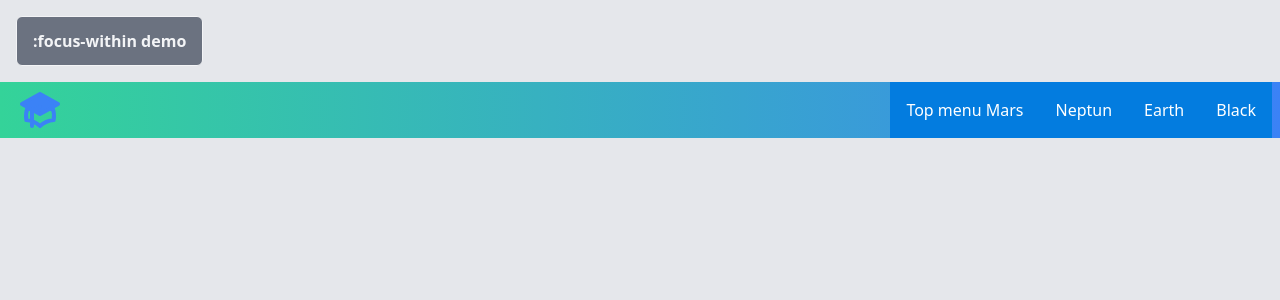
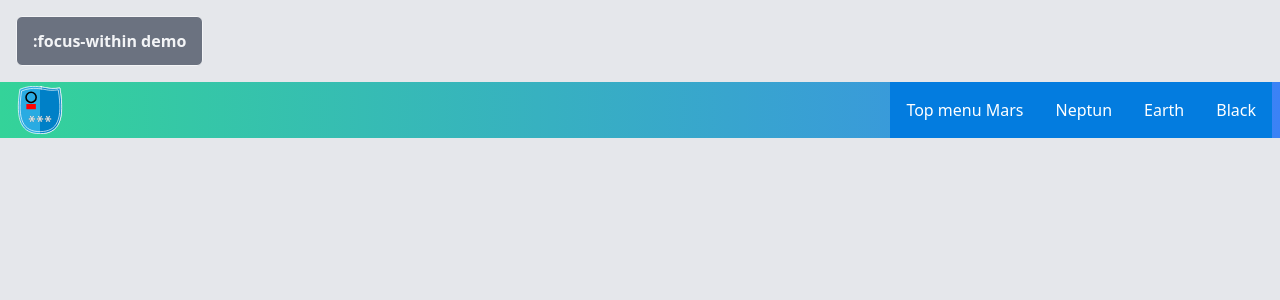
Before and after one commit to maxzz/react-focus-within-menus, a React (Vite) app: page / in a window 1280 px wide. Both pictures are taken after a click on the button ":focus-within demo". Shown: the top 300 px of the page. Built offline with nearby package versions, Linux system fonts and the light colour scheme.

Commit message:
Fix: update logo icon for focus-within demo

```diff
--- a/src/components/FocusWithinMenuDemo.tsx
+++ b/src/components/FocusWithinMenuDemo.tsx
@@ -31,7 +31,7 @@ const FocusWithinMenu: React.FC<FocusWithinMenuProps> = () => {
                     </ul>
                 </li>
                 <li><a href="#">Black</a>
-                <ul className="dropdown" aria-label="submenu">
+                    <ul className="dropdown" aria-label="submenu">
                         <li><a href="#">Item-1</a></li>
                         <li><a href="#">Item-2</a></li>
                     </ul>
@@ -58,11 +58,51 @@ const FocusWithinMenuDemo: React.FC<FocusWithinMenuDemoProps> = () => {
 
             {visible && <div className="mt-4 flex justify-between items-center bg-gradient-to-r from-green-400 to-blue-500">
                 <span className="pl-4">
-                    <svg className="w-12 h-12 text-blue-500" xmlns="http://www.w3.org/2000/svg" fill="none" viewBox="0 0 24 24" stroke="currentColor">
+
+                    {/* <svg className="w-12 h-12 text-blue-500" xmlns="http://www.w3.org/2000/svg" fill="none" viewBox="0 0 24 24" stroke="currentColor">
                         <path fill="currentColor" d="M12 14l9-5-9-5-9 5 9 5z" />
                         <path fill="bg-red-100" d="M12 14l6.16-3.422a12.083 12.083 0 01.665 6.479A11.952 11.952 0 0012 20.055a11.952 11.952 0 00-6.824-2.998 12.078 12.078 0 01.665-6.479L12 14z" />
                         <path stroke-linecap="round" stroke-linejoin="round" stroke-width="2" d="M12 14l9-5-9-5-9 5 9 5zm0 0l6.16-3.422a12.083 12.083 0 01.665 6.479A11.952 11.952 0 0012 20.055a11.952 11.952 0 00-6.824-2.998 12.078 12.078 0 01.665-6.479L12 14zm-4 6v-7.5l4-2.222" />
+                    </svg> */}
+
+                    <svg className="w-12 h-12" xmlns="http://www.w3.org/2000/svg" xmlns:xlink="http://www.w3.org/1999/xlink" viewBox="0 0 223.84 243.51">
+                        <defs>
+                            <filter id="luminosity-noclip" x="-38.5" y="-59.75" width="262.33" height="382" filterUnits="userSpaceOnUse" color-interpolation-filters="sRGB">
+                                <feFlood flood-color="#fff" result="bg" />
+                                <feBlend in="SourceGraphic" in2="bg" />
+                            </filter>
+                            <mask id="mask" x="-38.5" y="-59.75" width="262.33" height="382" maskUnits="userSpaceOnUse">
+                                <rect x="-38.5" y="-59.75" width="150.41" height="382" filter="url(#luminosity-noclip)" />
+                            </mask>
+                        </defs>
+                        <title>Asset 2</title>
+                        <g id="Layer_2" data-name="Layer 2">
+                            <g id="Layer_2-2" data-name="Layer 2">
+                                <path d="M117.92,4.8C99.47,2.6,81.13.42,58.92,3.14A174.27,174.27,0,0,0,9.78,16.73c-25,161.36,9.35,225.55,103.18,224.91S240,174.5,212.72,9.84a202.57,202.57,0,0,1-41.14,2.63C150.24,11.65,144.88,8,117.92,4.8Z" fill="#29abe2" stroke="#fff" stroke-linecap="square" stroke-linejoin="bevel" stroke-width="3.74" />
+                                <g mask="url(#mask)">
+                                    <path d="M117.92,4.8C99.47,2.6,81.13.42,58.92,3.14A174.27,174.27,0,0,0,9.78,16.73c-25,161.36,9.35,225.55,103.18,224.91S240,174.5,212.72,9.84a202.57,202.57,0,0,1-41.14,2.63C150.24,11.65,144.88,8,117.92,4.8Z" fill="#0080c7" stroke="#fff" stroke-linecap="square" stroke-linejoin="bevel" stroke-width="3.74" />
+                                </g>
+                                <path d="M117.41,14.62c-16.9-2-33.7-4-54-1.53a159.63,159.63,0,0,0-45,12.45c-22.94,147.81,8.57,206.61,94.51,206s116.41-61.5,91.38-212.33a185.56,185.56,0,0,1-37.68,2.41C147,20.89,142.11,17.57,117.41,14.62Z" fill="none" stroke="#fff" stroke-linecap="square" stroke-width="3.43" />
+                                <circle cx="66.76" cy="57.53" r="25.77" fill="none" stroke="#000" stroke-linecap="square" stroke-linejoin="bevel" stroke-width="8" />
+                                <path d="M42.67,91.42H90.85v26.37H42.67Z" fill="red" />
+                                <g id="Pass">
+                                    <g>
+                                        <polygon points="59.63 179.35 67.57 169.15 55.29 170.73 55.29 163.72 67.49 165.3 59.62 155.08 65.86 151.5 71.06 163.16 76.17 151.41 82.33 154.9 74.37 165.38 86.92 163.72 86.92 170.72 74.39 169.23 82.43 179.27 76 182.95 70.96 171.19 65.49 183.05 59.63 179.35" fill="#fff" />
+                                        <path d="M76.41,152.12l5.18,2.93-8.2,10.79V166l13-1.73v5.87l-13-1.55v.17l8.28,10.35-5.44,3.11-5.18-12.08h-.17l-5.61,12.16-4.92-3.1,8.2-10.53v-.17l-12.77,1.64v-5.87l12.68,1.64v-.17l-8.11-10.53,5.26-3,5.35,12h.17l5.26-12.08m-.47-1.42-.44,1-4.44,10.2L66.54,151.8l-.45-1-1,.55-5.26,3-1,.57.7.91,6.79,8.81L55.92,163.3l-1.13-.15v8.14l1.13-.15,10.51-1.35-6.86,8.81-.68.87.93.59,4.92,3.1,1,.61.48-1,4.76-10.32,4.38,10.21.44,1,1-.56L82.17,180l1-.58-.73-.91-6.91-8.64,10.76,1.28,1.12.13v-8.14l-1.13.15-10.79,1.43,6.89-9.07.69-.91-1-.56-5.18-2.93-1-.55Z" fill="#707070" />
+                                    </g>
+                                    <g>
+                                        <polygon points="100.44 179.35 108.38 169.15 96.1 170.73 96.1 163.72 108.3 165.3 100.43 155.08 106.67 151.5 111.87 163.16 116.99 151.41 123.15 154.9 115.18 165.38 127.73 163.72 127.73 170.72 115.21 169.23 123.25 179.27 116.81 182.95 111.78 171.19 106.31 183.05 100.44 179.35" fill="#fff" />
+                                        <path d="M117.22,152.12l5.18,2.93-8.2,10.79V166l13-1.73v5.87l-13-1.55v.17l8.28,10.35-5.44,3.11-5.18-12.08h-.17l-5.61,12.16-4.92-3.1,8.2-10.53v-.17L96.6,170.16v-5.87l12.68,1.64v-.17l-8.11-10.53,5.26-3,5.35,12H112l5.26-12.08m-.47-1.42-.44,1-4.44,10.2-4.51-10.12-.45-1-1,.55-5.26,3-1,.57.7.91,6.79,8.81L96.73,163.3l-1.13-.15v8.14l1.13-.15,10.51-1.35-6.86,8.81-.68.87.93.59,4.92,3.1,1,.61.48-1,4.76-10.32,4.38,10.21.44,1,1-.56L123,180l1-.58-.73-.91-6.91-8.64,10.76,1.28,1.12.13v-8.14l-1.13.15-10.79,1.43,6.89-9.07.69-.91-1-.56-5.18-2.93-1-.55Z" fill="#707070" />
+                                    </g>
+                                    <g>
+                                        <polygon points="141.26 179.35 149.2 169.15 136.92 170.73 136.92 163.72 149.12 165.3 141.24 155.08 147.48 151.5 152.68 163.16 157.8 151.41 163.96 154.9 156 165.38 168.55 163.72 168.55 170.72 156.02 169.23 164.06 179.27 157.63 182.95 152.59 171.19 147.12 183.05 141.26 179.35" fill="#fff" />
+                                        <path d="M158,152.12l5.18,2.93L155,165.84V166l13-1.73v5.87l-13-1.55v.17l8.28,10.35-5.44,3.11-5.18-12.08h-.17l-5.61,12.16-4.92-3.1,8.2-10.53v-.17l-12.77,1.64v-5.87l12.68,1.64v-.17L142,155.23l5.26-3,5.35,12h.17L158,152.12m-.47-1.42-.44,1-4.44,10.2-4.51-10.12-.45-1-1,.55-5.26,3-1,.57.7.91,6.79,8.81-10.44-1.35-1.13-.15v8.14l1.13-.15,10.51-1.35-6.86,8.81-.68.87.93.59,4.92,3.1,1,.61.48-1,4.76-10.32,4.38,10.21.44,1,1-.56L163.8,180l1-.58-.73-.91-6.91-8.64,10.76,1.28,1.12.13v-8.14l-1.13.15-10.79,1.43,6.89-9.07.69-.91-1-.56-5.18-2.93-1-.55Z" fill="#707070" />
+                                    </g>
+                                </g>
+                            </g>
+                        </g>
                     </svg>
+
                 </span>
 
                 <div id="fwin-menu-demo" className="clearfix pr-2">
```
